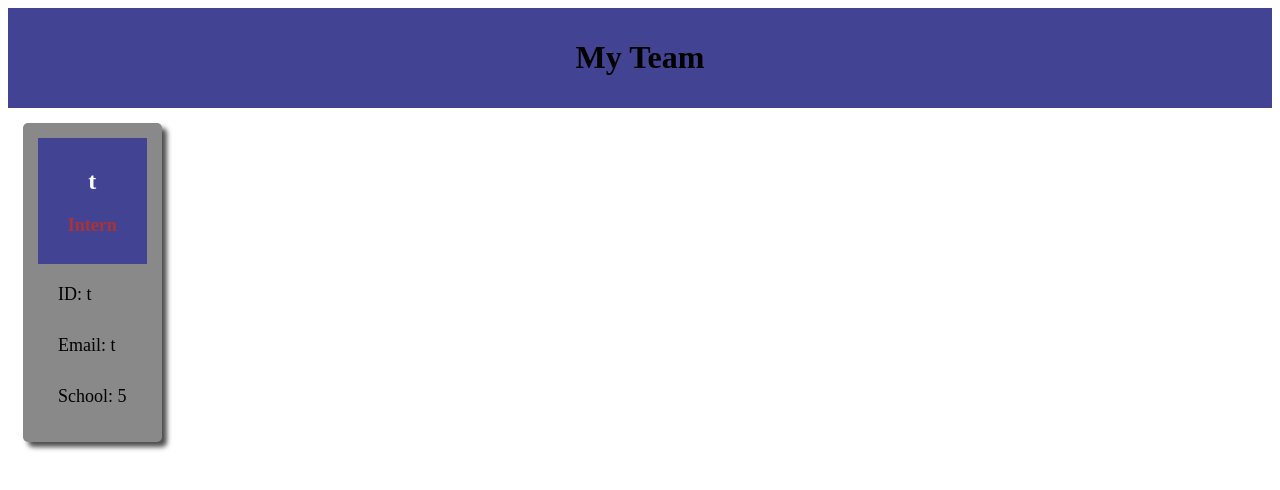
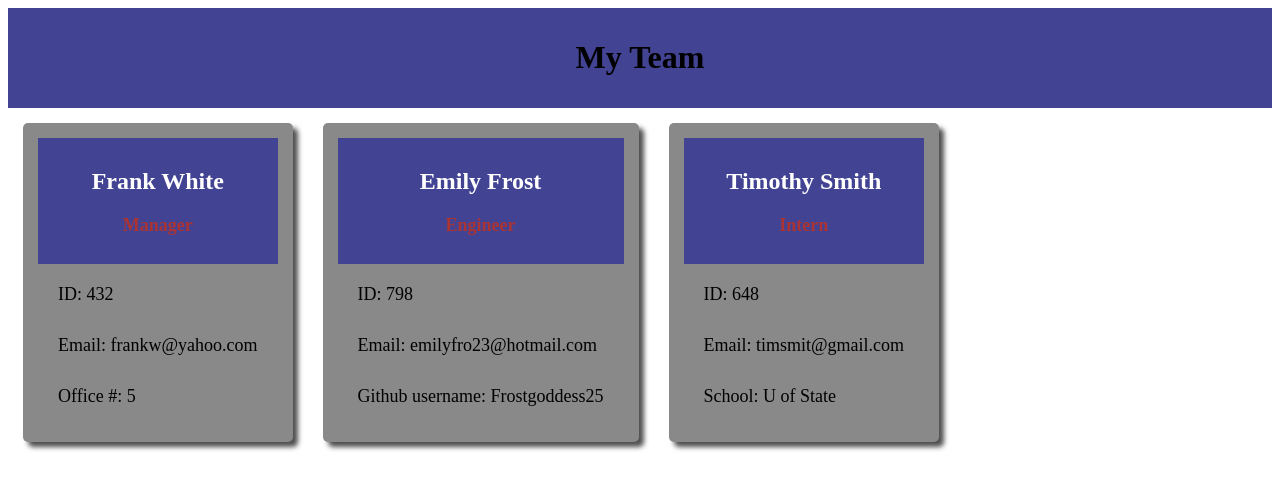
Before and after one commit to gibsonberglund/team-profiler, a website: page index.html in a window 1280 px wide. Drawn offline with Linux system fonts and the light colour scheme.

Commit message:
added walkthrough video link, filled out html

```diff
--- a/index.html
+++ b/index.html
@@ -58,12 +58,32 @@
     <section class="mainbody">
 <div class="displaycard">
     <header>
-    <h2>t</h2>
+    <h2>Frank White</h2>
+    <h3>Manager</h3>
+    </header>
+    <li class="info">ID: 432</li>
+    <li class="info">Email: frankw@yahoo.com</li>
+    <li class="info">Office #: 5</li>
+</div>
+
+<div class="displaycard">
+    <header>
+    <h2>Emily Frost</h2>
+    <h3>Engineer</h3>
+    </header>
+    <li class="info">ID: 798</li>
+    <li class="info">Email: emilyfro23@hotmail.com</li>
+    <li class="info">Github username: Frostgoddess25</li>
+</div>
+
+<div class="displaycard">
+    <header>
+    <h2>Timothy Smith</h2>
     <h3>Intern</h3>
     </header>
-    <li class="info">ID: t</li>
-    <li class="info">Email: t</li>
-    <li class="info">School: 5</li>
+    <li class="info">ID: 648</li>
+    <li class="info">Email: timsmit@gmail.com</li>
+    <li class="info">School: U of State</li>
 </div>
    </section>
 </body>
```
Also changed, not shown: README.md.
